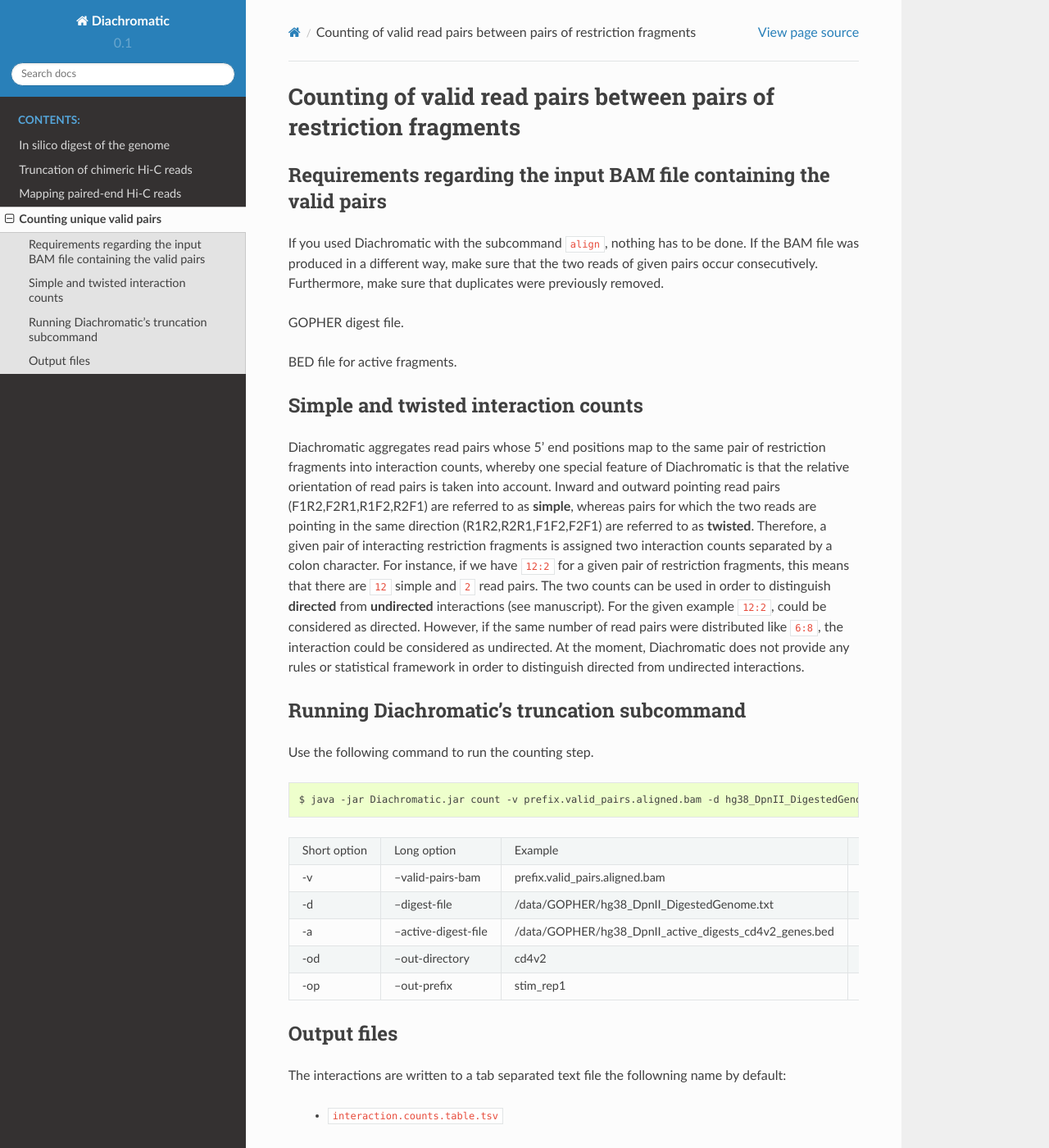
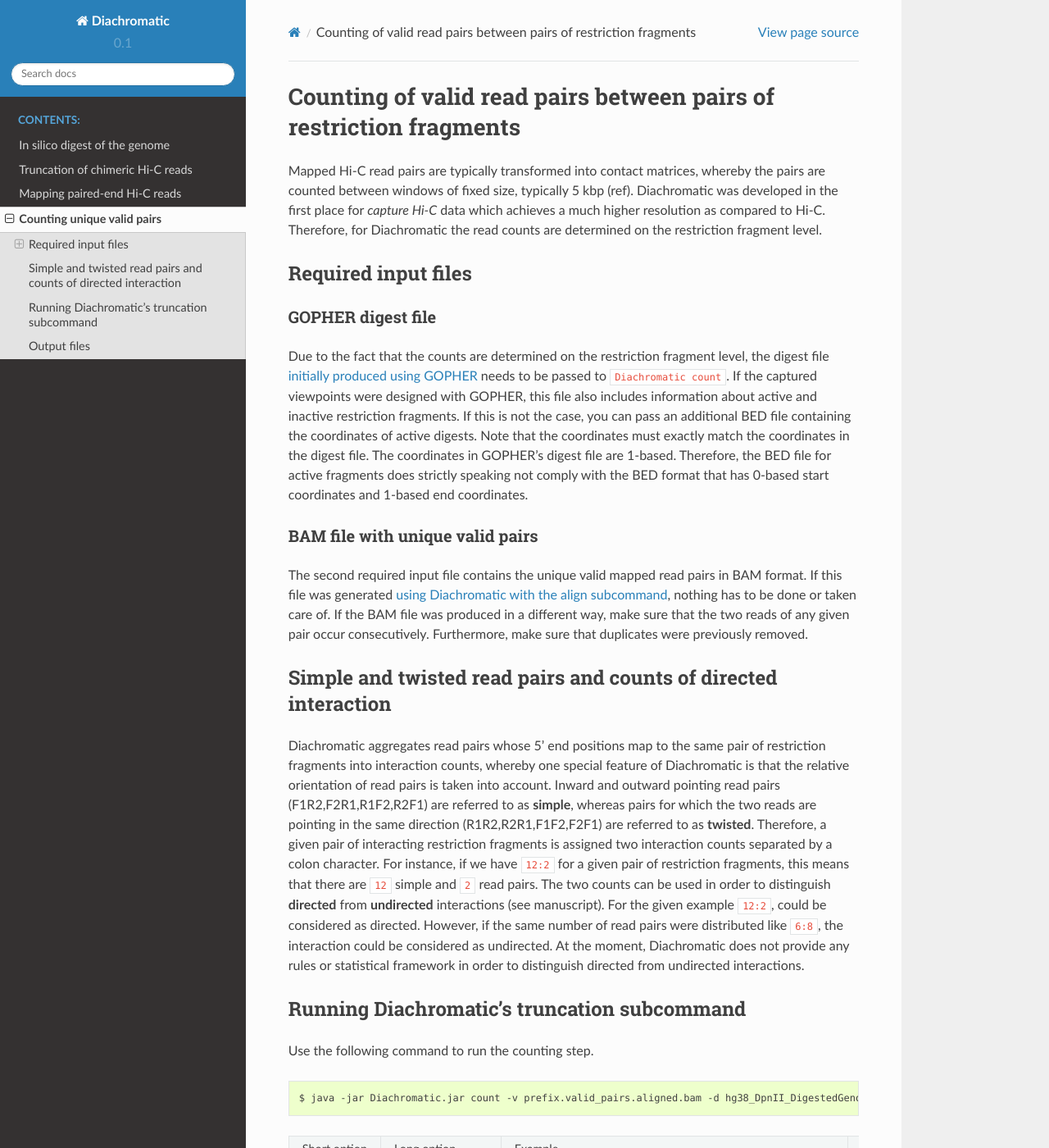
Before and after one commit to TheJacksonLaboratory/diachromatic, a Sphinx documentation site: the page built from docs/count.rst, in a window 1280 px wide and 1400 px high. Shown: the whole window at 82% size. Built offline with Sphinx 7.4.7 and the Read the Docs theme 2.0.0, drawn with Linux system fonts in a browser that asks for light colours; some of the changed text lies outside the part shown.

Commit message:
Finished first version of documentation of command on read the docs (#64).

```diff
--- a/docs/count.rst
+++ b/docs/count.rst
@@ -1,20 +1,42 @@
 Counting of valid read pairs between pairs of restriction fragments
 ===================================================================
 
-Requirements regarding the input BAM file containing the valid pairs
-~~~~~~~~~~~~~~~~~~~~~~~~~~~~~~~~~~~~~~~~~~~~~~~~~~~~~~~~~~~~~~~~~~~~
-
-If you used Diachromatic with the subcommand ``align``, nothing has to be done. If the BAM file was produced in a
-different way, make sure that the two reads of given pairs occur consecutively. Furthermore, make sure that duplicates
-were previously removed.
-
-GOPHER digest file.
-
-BED file for active fragments.
+Mapped Hi-C read pairs are typically transformed into contact matrices, whereby the pairs are counted between windows of
+fixed size, typically 5 kbp (ref). Diachromatic was developed in the first place for *capture Hi-C* data which achieves
+a much higher resolution as compared to Hi-C. Therefore, for Diachromatic the read counts are determined on the
+restriction fragment level.
 
 
-Simple and twisted interaction counts
-~~~~~~~~~~~~~~~~~~~~~~~~~~~~~~~~~~~~~
+Required input files
+~~~~~~~~~~~~~~~~~~~~
+
+GOPHER digest file
+------------------
+
+Due to the fact that the counts are determined on the restriction fragment level, the digest file `initially produced
+using GOPHER`_ needs to be passed to ``Diachromatic count``. If the captured viewpoints were designed with GOPHER,
+this file also includes information about active and inactive restriction fragments. If this is not the case,
+you can pass an additional BED file containing the coordinates of active digests. Note that the coordinates must exactly
+match the coordinates in the digest file. The coordinates in GOPHER's digest file are 1-based. Therefore, the BED file
+for active fragments does strictly speaking not comply with the BED format that has 0-based start coordinates and
+1-based end coordinates.
+
+.. _initially produced using GOPHER: digest.html
+
+
+BAM file with unique valid pairs
+--------------------------------
+
+The second required input file contains the unique valid mapped read pairs in BAM format. If this file was generated `using
+Diachromatic with the align subcommand`_, nothing has to be done or taken care of. If the BAM file was produced in a different way,
+make sure that the two reads of any given pair occur consecutively. Furthermore, make sure that duplicates were previously
+removed.
+
+.. _using Diachromatic with the align subcommand: mapping.html
+
+
+Simple and twisted read pairs and counts of directed interaction
+~~~~~~~~~~~~~~~~~~~~~~~~~~~~~~~~~~~~~~~~~~~~~~~~~~~~~~~~~~~~~~~~
 
 Diachromatic aggregates read pairs whose 5' end positions map to the same pair of restriction fragments into interaction counts,
 whereby one special feature of Diachromatic is that the relative orientation of read pairs is taken into account.
@@ -51,23 +73,22 @@
 | -op          | --out-prefix         | stim_rep1                                              | no       | Prefix for all generated files in output directory.              | prefix  |
 +--------------+----------------------+--------------------------------------------------------+----------+------------------------------------------------------------------+---------+
 
+
 Output files
 ~~~~~~~~~~~~
 
-The interactions are written to a tab separated text file the followning name by default:
+The interactions are written to a tab separated text file that has the following name by default:
 
     * ``interaction.counts.table.tsv``
 
-The structure of this file is similar to that of BED files. Each line stands for one pair of interacting fragments.
+The structure of this file is similar to that of iBED files. Each line stands for one pair of interacting fragments.
 Consider the following example:
 
  ::
 
     chr7    42304777        42314850        A       chr3    152941166       152943990       I       12:2
 
-
-The first three columns contain the coordinates of a restriction fragment on chromosome 7.
-The ``A`` in column 4 indicates that this fragment is defined as active,
-i.e. it is part of a viewpoint that was enriched using capture technology.
+The first three columns contain the coordinates of a restriction fragment on chromosome 7. The ``A`` in column 4
+indicates that this fragment is defined to be active, i.e. it is part of a viewpoint that was enriched using capture technology.
 The information about active states of fragments originates either from the GOPHER digest file passed to Diachromatic
 using the ``-d`` option or from the additional input file passed using the ``-a`` option.
--- a/docs/digest.rst
+++ b/docs/digest.rst
@@ -1,6 +1,7 @@
 
 Creating an in silico restriction digest map for Diachromatic using GOPHER
 ==========================================================================
+.. _rst_digest:
 
 The Capture Hi-C (CHC) protocol involves the restriction digestion of a sample and the downstream analysis assigns
 reads to pairs of restriction fragments. Therefore, the ``align`` subcommand of Diachromatic requires a list of all
```
